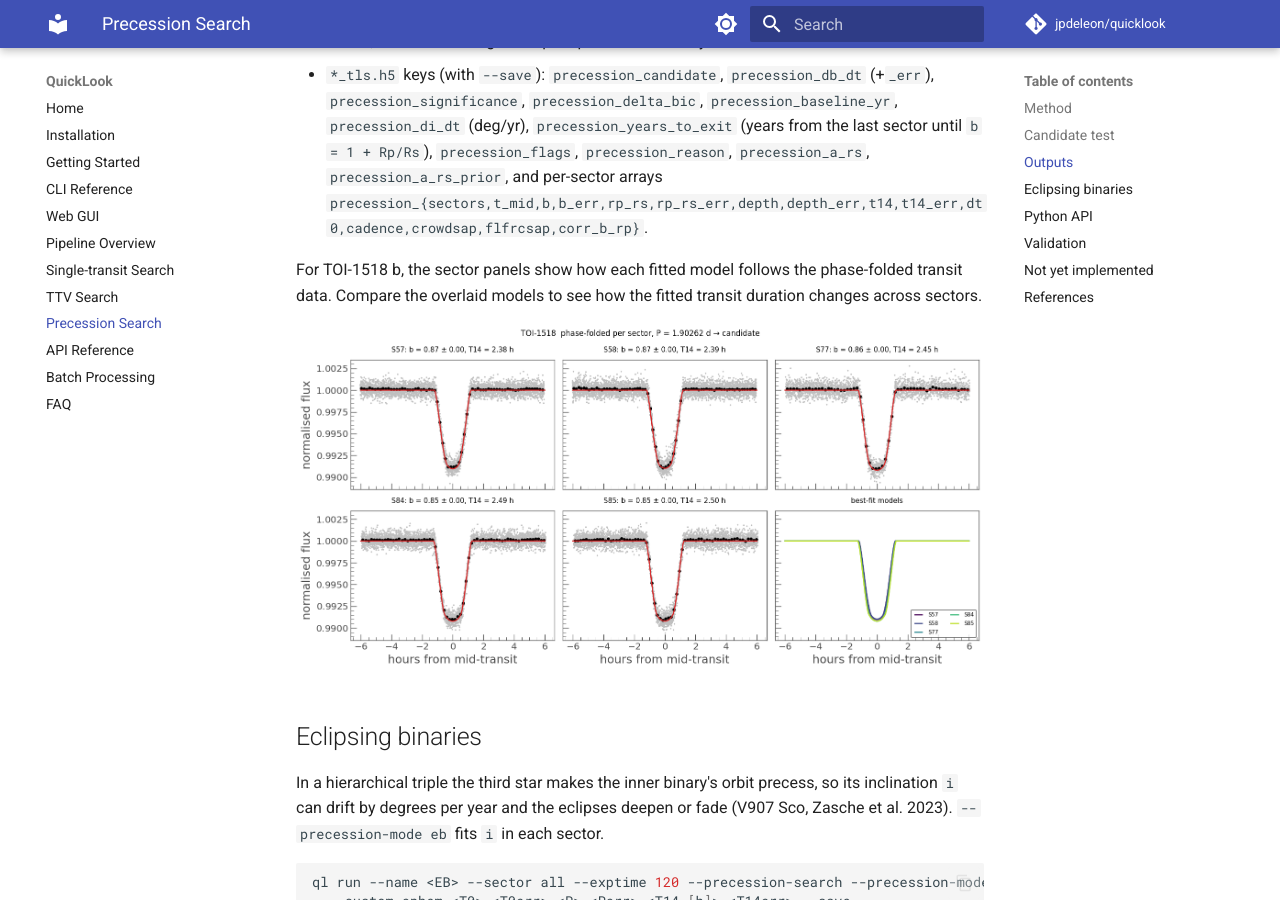
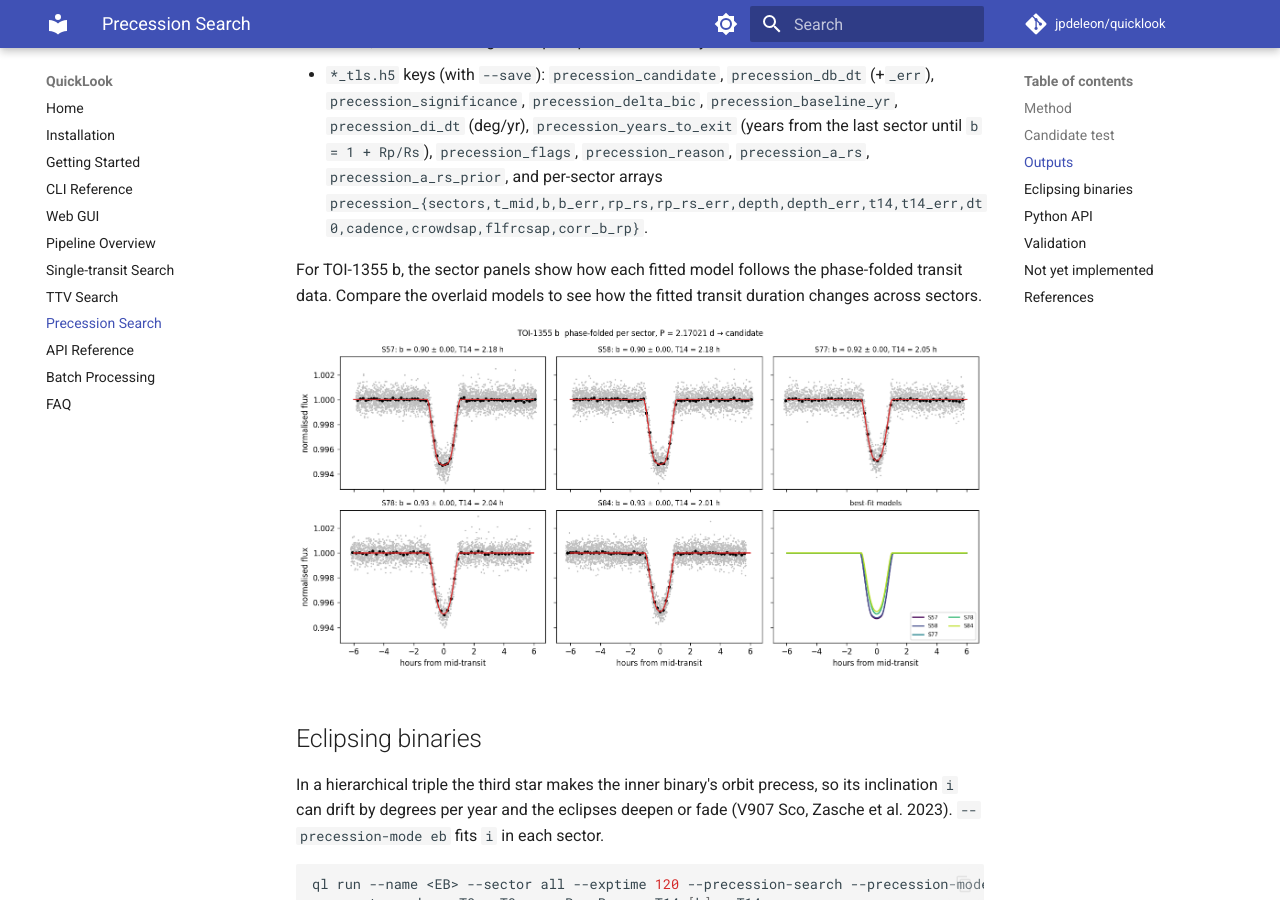
Before and after one commit to jpdeleon/quicklook, an MkDocs documentation site: the page built from docs/precession-search.md, in a window 1280 px wide and 900 px high, scrolled down 3813 px. Built offline with MkDocs 1.6.1 and Material for MkDocs 9.7.7, drawn with Linux system fonts in a browser that asks for light colours; comment, search, counter and statistics services are not loaded.

Commit message:
docs: show TOI-1355 b in the sector folds example

```diff
--- a/docs/precession-search.md
+++ b/docs/precession-search.md
@@ -95,11 +95,11 @@ A **precession candidate** needs all of:
   `precession_a_rs`, `precession_a_rs_prior`, and per-sector arrays
   `precession_{sectors,t_mid,b,b_err,rp_rs,rp_rs_err,depth,depth_err,t14,t14_err,dt0,cadence,crowdsap,flfrcsap,corr_b_rp}`.
 
-For TOI-1518 b, the sector panels show how each fitted model follows the
+For TOI-1355 b, the sector panels show how each fitted model follows the
 phase-folded transit data. Compare the overlaid models to see how the fitted
 transit duration changes across sectors.
 
-![TOI-1518 b phase-folded transits by TESS sector with fitted models and a model overlay](img/precession-folds-toi1518.png)
+![TOI-1355 b phase-folded transits by TESS sector with fitted models and a model overlay](img/TOI1355b_precession_folds.png)
 
 ## Eclipsing binaries
 
```
Also changed, not shown: docs/img/TOI1355b_precession_folds.png (added).
